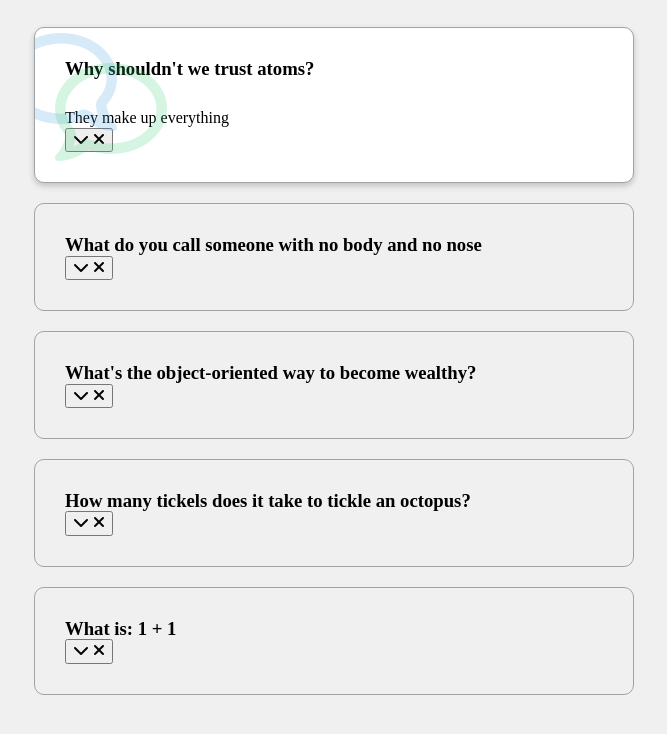
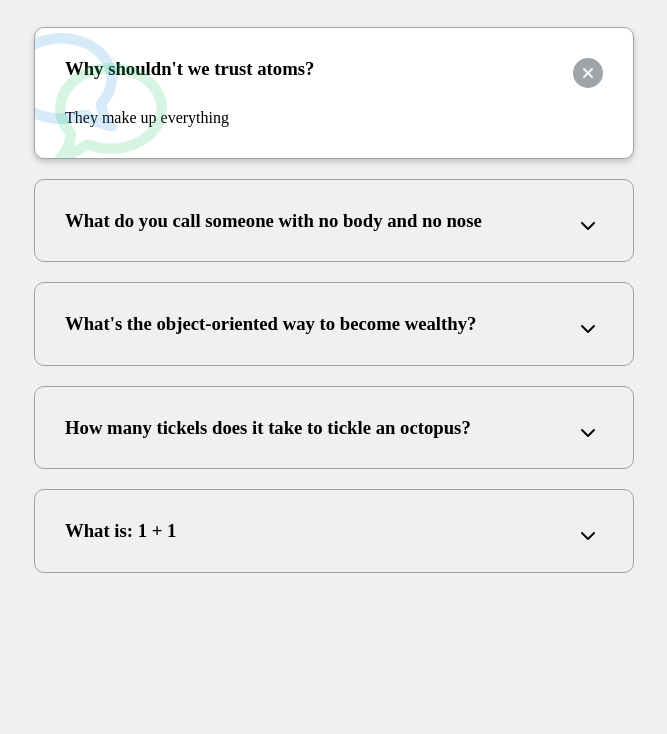
Before and after one commit to moroz23moroz/challenge-12-FAQ, a website: page src/index.html in a window 1280 px wide. Shown: the part 90-824 px from the top of the page, without its empty margins (306-973 px from the left). Drawn offline with nearby package versions, Linux system fonts and the light colour scheme; files that its build step writes are made by us from their sources.

Commit message:
add script

```diff
--- a/src/index.html
+++ b/src/index.html
@@ -20,7 +20,7 @@
       <div class="faq active">
         <h3 class="faq-title">Why shouldn't we trust atoms?</h3>
         <p class="faq-text">They make up everything</p>
-        <button>
+        <button class="faq-toggle">
           <i class="fas fa-chevron-down"></i>
           <i class="fas fa-times"></i>
         </button>
@@ -30,7 +30,7 @@
           What do you call someone with no body and no nose
         </h3>
         <p class="faq-text">Nobody knows</p>
-        <button>
+        <button class="faq-toggle">
           <i class="fas fa-chevron-down"></i>
           <i class="fas fa-times"></i>
         </button>
@@ -40,7 +40,7 @@
           What's the object-oriented way to become wealthy?
         </h3>
         <p class="faq-text">Inheritance</p>
-        <button>
+        <button class="faq-toggle">
           <i class="fas fa-chevron-down"></i>
           <i class="fas fa-times"></i>
         </button>
@@ -50,7 +50,7 @@
           How many tickels does it take to tickle an octopus?
         </h3>
         <p class="faq-text">Ten-tickles!</p>
-        <button>
+        <button class="faq-toggle">
           <i class="fas fa-chevron-down"></i>
           <i class="fas fa-times"></i>
         </button>
@@ -58,7 +58,7 @@
       <div class="faq">
         <h3 class="faq-title">What is: 1 + 1</h3>
         <p class="faq-text">Depends on who are you asking</p>
-        <button>
+        <button class="faq-toggle">
           <i class="fas fa-chevron-down"></i>
           <i class="fas fa-times"></i>
         </button>
--- a/src/js/main.js
+++ b/src/js/main.js
@@ -1,3 +1,8 @@
-window.addEventListener('DOMContentLoaded', () => {
-    console.log('start')
-})
+window.addEventListener("DOMContentLoaded", () => {
+  const toggles = document.querySelectorAll(".faq-toggle");
+  toggles.forEach((toggle) => {
+    toggle.addEventListener("click", () => {
+      toggle.parentNode.classList.toggle("active");
+    });
+  });
+});
--- a/src/sass/blocks/_main.sass
+++ b/src/sass/blocks/_main.sass
@@ -11,6 +11,13 @@
     &.active
         background-color: white
         box-shadow: 0 3px 6px rgba(0, 0, 0, 0.1), 0 3px 6px rgba(0, 0, 0, 0.1)
+        & .faq-toggle
+            background-color: #9fa4a8
+            & .fa-times
+                display: block
+                color: whitesmoke
+            & .fa-chevron-down
+                display: none
         &::before
             content: '\f075'
             font-family: 'Font Awesome 5 Free'
@@ -48,3 +55,23 @@
     &-text
         display: none
         margin: 30px 0 0
+
+    &-toggle
+        background-color: transparent
+        border: 0
+        border-radius: 50%
+        cursor: pointer
+        display: flex
+        align-items: center
+        justify-content: center
+        font-size: 16px
+        padding: 0
+        position: absolute
+        top: 30px
+        right: 30px
+        height: 30px
+        width: 30px
+        &:focus
+            outline: 0
+        & .fa-times
+            display: none
```
